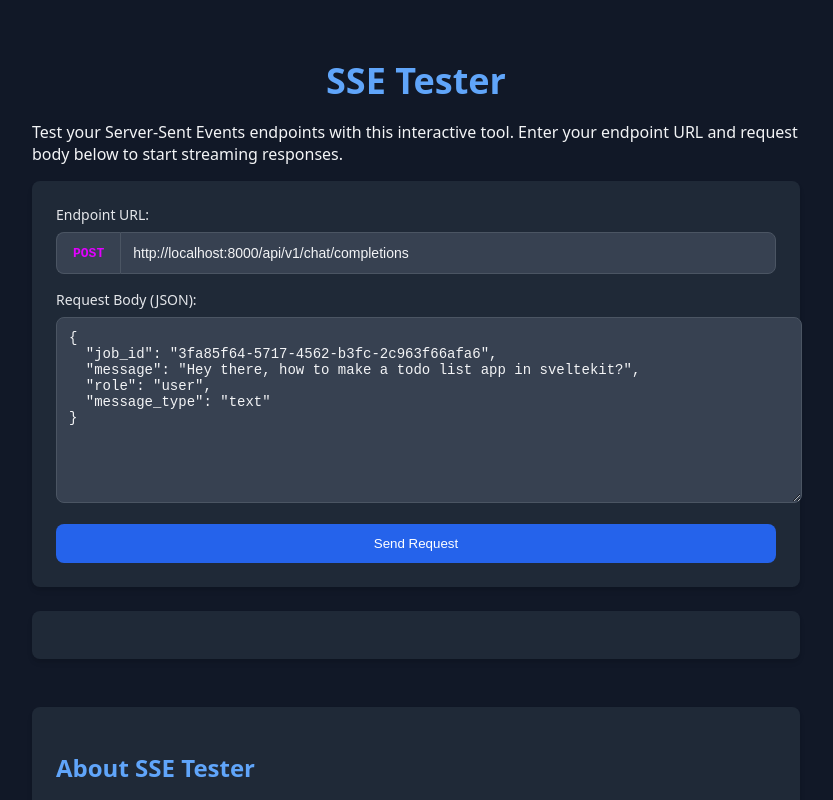
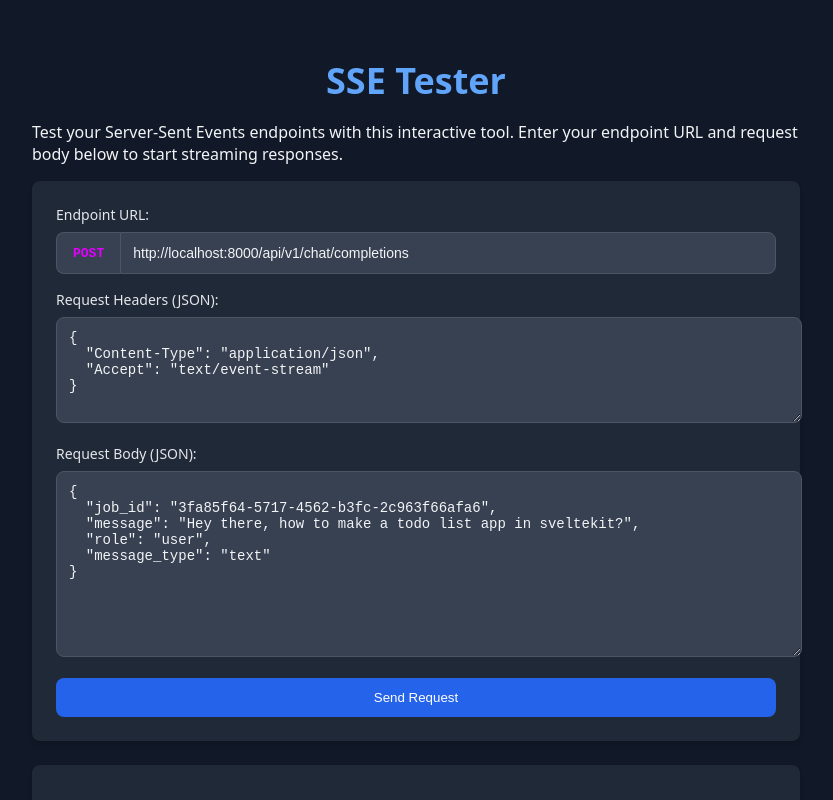
Before and after one commit to raghav-rama/sse-tester, a SvelteKit app: page / in a window 1280 px wide. Shown: the top 800 px of the page, without its empty margins (224-1057 px from the left). Built offline with nearby package versions, Linux system fonts and the light colour scheme.

Commit message:
feat: pass custom headers now

```diff
--- a/src/routes/+page.svelte
+++ b/src/routes/+page.svelte
@@ -6,6 +6,14 @@
 	const errorMessage = writable('');
 	let isLoading = false;
 	let url = 'http://localhost:8000/api/v1/chat/completions';
+	let headers = JSON.stringify(
+		{
+			'Content-Type': 'application/json',
+			Accept: 'text/event-stream'
+		},
+		null,
+		2
+	);
 	let body = JSON.stringify(
 		{
 			job_id: '3fa85f64-5717-4562-b3fc-2c963f66afa6',
@@ -23,12 +31,10 @@
 			errorMessage.set('');
 			renderedHTML.set('');
 
+			const customHeaders = JSON.parse(headers);
 			const response = await fetch(url, {
 				method: 'POST',
-				headers: {
-					'Content-Type': 'application/json',
-					Accept: 'text/event-stream'
-				},
+				headers: customHeaders,
 				body
 			});
 
@@ -90,6 +96,11 @@
 			<span class="method-tag">POST</span>
 			<input type="text" id="url" bind:value={url} placeholder="Enter your SSE endpoint URL" />
 		</div>
+	</div>
+
+	<div>
+		<label for="headers">Request Headers (JSON):</label>
+		<textarea id="headers" bind:value={headers} rows="5"></textarea>
 	</div>
 
 	<div>
```
